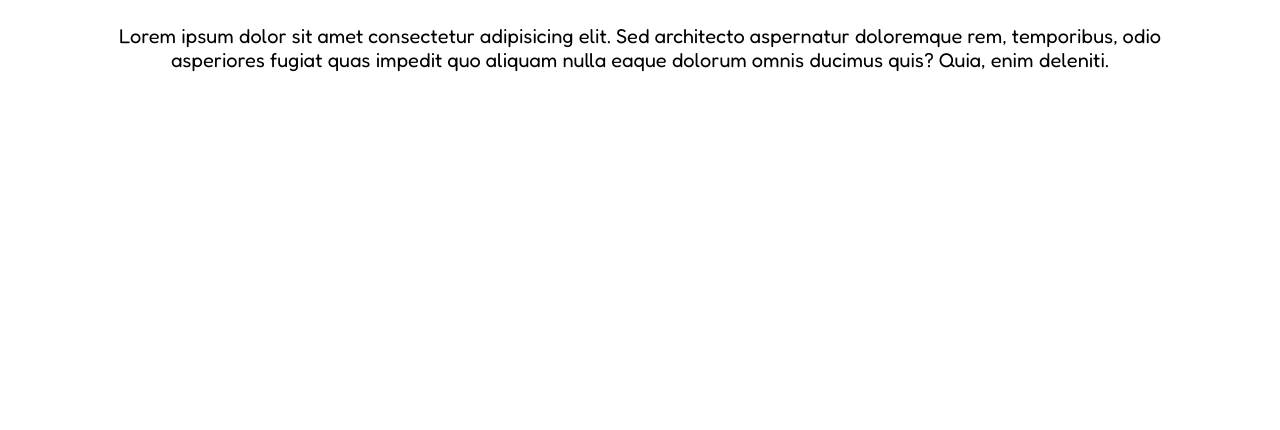
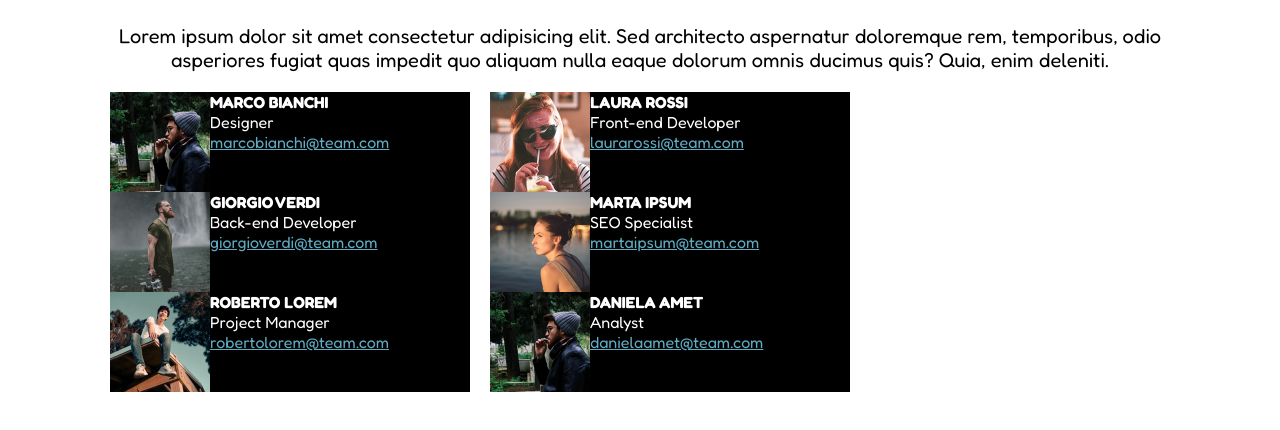
Before and after one commit to francescorossi1/html-css-float-cards, a plain HTML site: page index.html in a window 1280 px wide. Shown: the part 128-558 px from the top of the page. Drawn offline with Linux system fonts and the light colour scheme.

Commit message:
added cards, added info

```diff
--- a/css/style.css
+++ b/css/style.css
@@ -19,7 +19,43 @@ header{
 }
 
 h1{
-    font-weight: 700;
     padding: 25px;
     color: #e53371;
 }
+
+p, a{
+    margin: 0;
+}
+
+a{
+    color: #5facc3;
+}
+/* utilities */
+
+.clearfix::after{
+    content:'';
+    display: table;
+    clear: both;
+}
+
+.bolder{
+    font-weight: 700;
+}
+
+/* cards */
+
+.card-details{
+    color: #fff;
+}
+
+.card{
+    margin: 0 10px;
+    width: calc(100% / 3);
+    float: left;
+    background-color: #000000;
+    }
+
+.card-photo{
+    float: left;
+    width: 100px;
+}
--- a/index.html
+++ b/index.html
@@ -15,11 +15,62 @@
     <!-- Title -->
     <div class="container">
         <header>
-            <h1>Meet our team</h1>
+            <h1 class="bolder">Meet our team</h1>
             <p>Lorem ipsum dolor sit amet consectetur adipisicing elit. Sed architecto aspernatur doloremque rem, temporibus, odio asperiores fugiat quas impedit quo aliquam nulla eaque dolorum omnis ducimus quis? Quia, enim deleniti.</p>
         </header>
         <main>
 
+    <!-- Cards settings -->
+            <div class="card clearfix">
+                <div class="card-details clearfix">
+                    <img class="card-photo" src="img/male1.png" alt="Marco Bianchi">
+                    <p class="bolder">MARCO BIANCHI</p>
+                    <p>Designer</p>
+                    <a href="#">marcobianchi@team.com</a>
+                </div>
+            </div>
+            <div class="card clearfix">
+                <div class="card-details clearfix">
+                    <img class="card-photo" src="img/female1.png" alt="Laura Rossi">
+                    <p class="bolder">LAURA ROSSI</p>
+                    <p>Front-end Developer</p>
+                    <a href="#">laurarossi@team.com</a>
+                </div>
+            </div>
+            <div class="card clearfix">
+                <div class="card-details clearfix">
+                    <img class="card-photo" src="img/male2.png" alt="Giorgio Verdi">
+                    <p class="bolder">GIORGIO VERDI</p>
+                    <p>Back-end Developer</p>
+                    <a href="#">giorgioverdi@team.com</a>
+                </div>
+            </div>
+            <div class="card clearfix">
+                <div class="card-details clearfix">
+                    <img class="card-photo" src="img/female2.png" alt="Marta Ipsum">
+                    <p class="bolder">MARTA IPSUM</p>
+                    <p>SEO Specialist</p>
+                    <a href="#">martaipsum@team.com</a>
+                </div>
+            </div>
+            <div class="card clearfix">
+                <div class="card-details clearfix">
+                    <img class="card-photo" src="img/male3.png" alt="Roberto Lorem">
+                    <p class="bolder">ROBERTO LOREM</p>
+                    <span>
+                        Project Manager<br><a href="#">robertolorem@team.com</a>
+                    </span>
+
+                </div>
+            </div>
+            <div class="card clearfix">
+                <div class="card-details clearfix">
+                    <img class="card-photo" src="img/male1.png" alt="">
+                    <p class="bolder">DANIELA AMET</p>
+                    <p>Analyst</p>
+                    <a href="#">danielaamet@team.com</a>
+                </div>
+            </div>
         </main>
     </div>
 </body>
```
